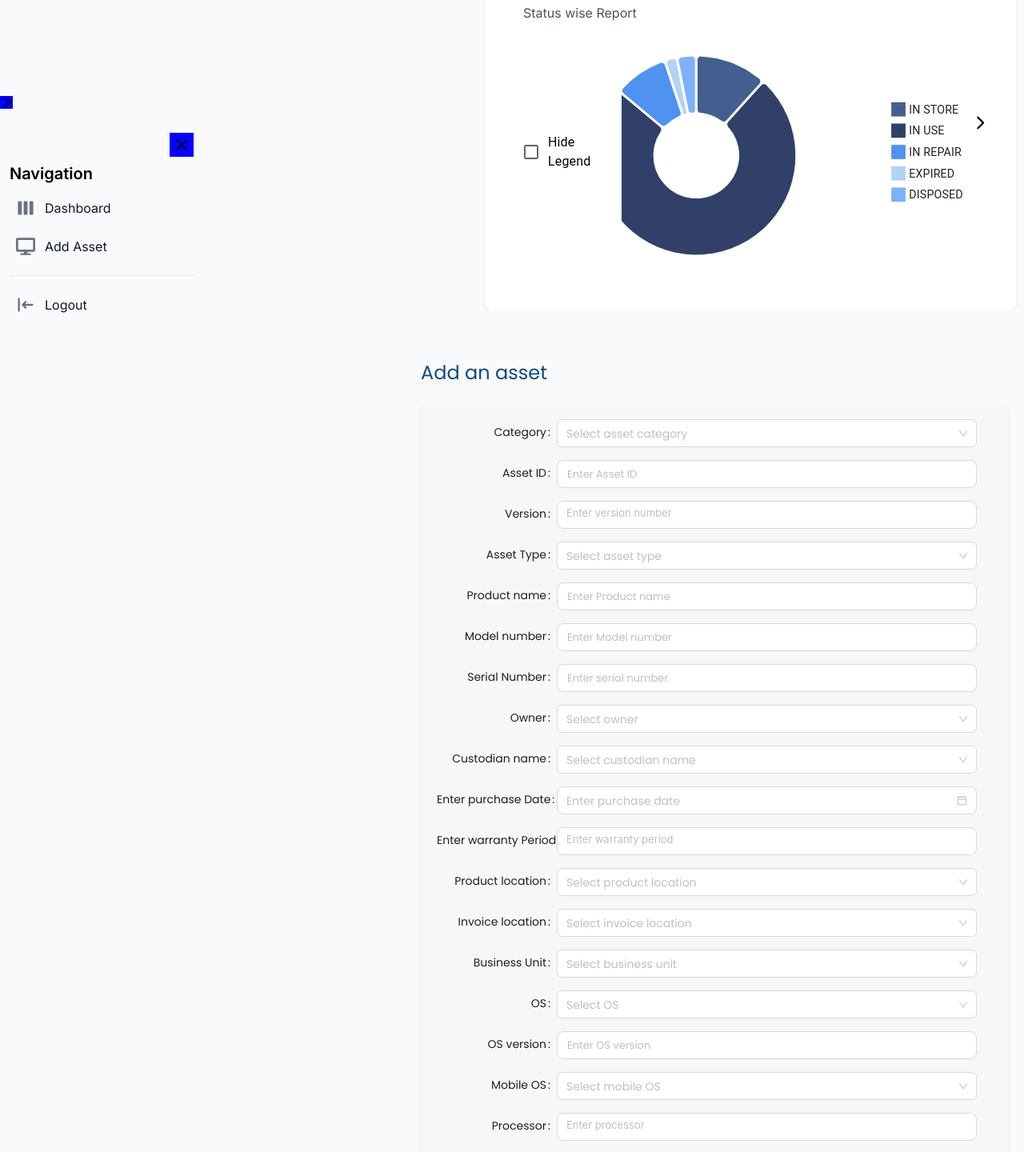
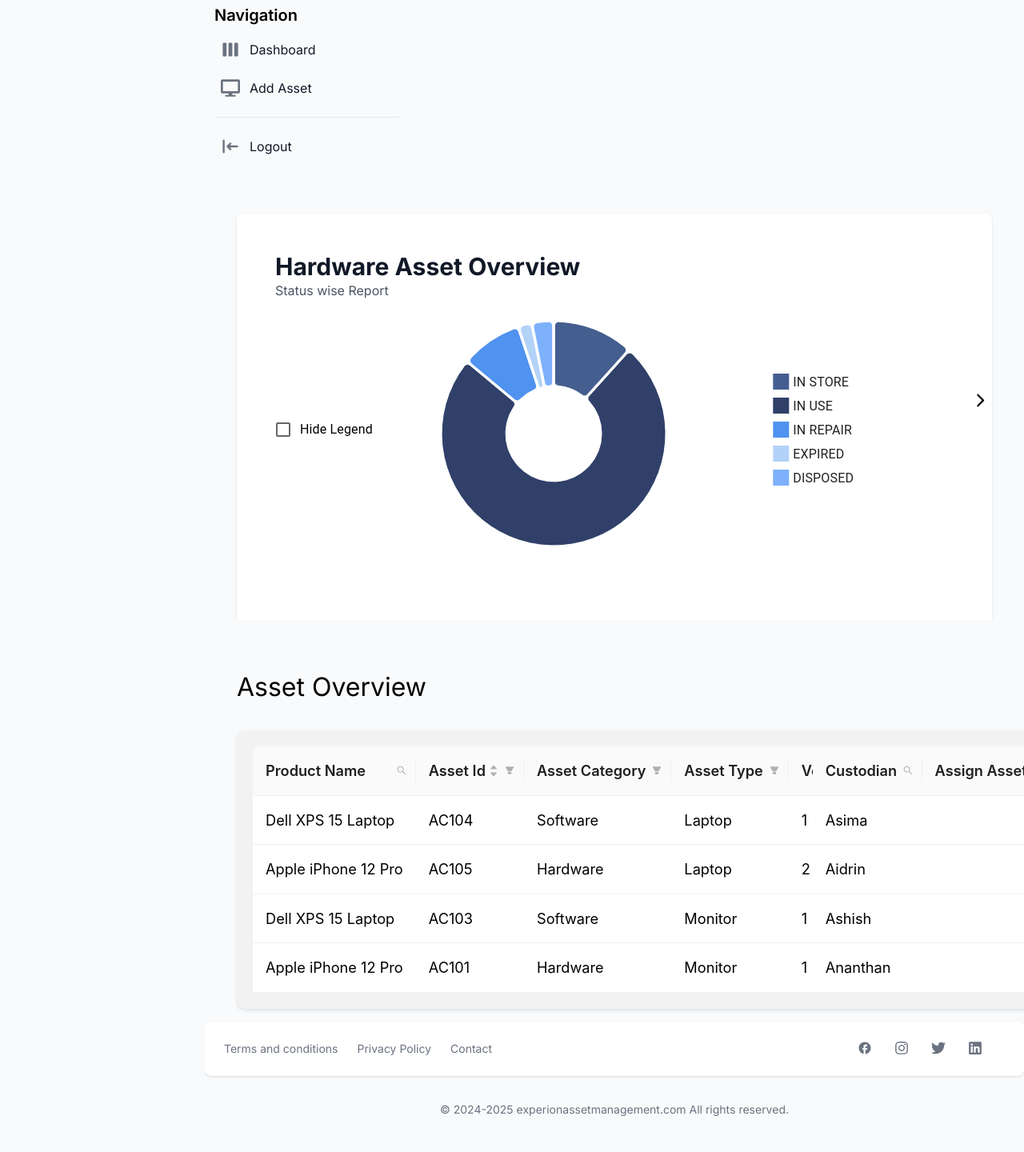
Before and after one commit to getwithashish/ExAM, a React (Vite) app in the folder exam_frontend/: page / in a window 1280 px wide. Shown: the part 228-1668 px from the top of the page at 80% size. Built offline with nearby package versions, Linux system fonts and the light colour scheme.

Commit message:
fix:sidebar fixed

```diff
--- a/exam_frontend/src/components/AddAsset/AddAsset.module.css
+++ b/exam_frontend/src/components/AddAsset/AddAsset.module.css
@@ -7,7 +7,7 @@
 
 .container {
   max-width: 800px;
-  margin: 40px auto;
+  margin: 20px;
   padding: 20px;
   font-family: 'Poppins';
 }
--- a/exam_frontend/src/components/AssetTable.css
+++ b/exam_frontend/src/components/AssetTable.css
@@ -8,17 +8,15 @@
 .mainDrawer{
     max-width: 100%; /* Adjust the maximum width as needed */
     width: auto;
-
     border-radius: 10px;
     padding: 10px;
-    /* margin-left: 150px;
-    margin-right: 200px; */
     overflow-y: auto;
     background: black;
 }
 .mainTable{
+    width: 100%;
     padding: 40px;
-    margin-left: 10px;
+    margin-left: 40px;
     margin-right: 10px;
     margin-top: 30px;
     background-color: #f2f2f2;
--- a/exam_frontend/src/components/charts/carousel.module.css
+++ b/exam_frontend/src/components/charts/carousel.module.css
@@ -3,6 +3,7 @@
 .carousel {
     position: relative;
     overflow: hidden;
+    margin: none;
   }
 
   .carousel-inner {
@@ -12,6 +13,7 @@
 
   .carousel-item {
     flex: 0 0 100%; /* Each item takes up the full width */
+    margin: none;
   }
 
   .prev,
--- a/exam_frontend/src/components/charts/piechartBody.tsx
+++ b/exam_frontend/src/components/charts/piechartBody.tsx
@@ -5,7 +5,7 @@ import Carousel from './carousel'; // Assuming you have the Carousel component i
 
 export const Statistics = () => {
   const items = [
-    <div className="rounded-lg bg-white p-8 shadow dark:bg-gray-800 m:p-10 xl:p-12 w-5/6 h-full" style={{ marginLeft: "100px" }}>
+    <div className="rounded-lg bg-white p-8 shadow dark:bg-gray-800 m:p-10 xl:p-12 h-full mx-10 my-10 ">
       <div className="mb-3 flex items-center justify-between">
         <div className="shrink-0">
           <span className="text-2xl font-bold leading-none text-gray-900 dark:text-white sm:text-3xl">
@@ -18,7 +18,7 @@ export const Statistics = () => {
       </div>
       <PieChart/>
     </div>,
-    <div className="rounded-lg bg-white p-2 shadow dark:bg-gray-800 m:p-10 xl:p-12 w-5/6 h-full" style={{ marginLeft: "100px" }}>
+    <div className="rounded-lg bg-white p-2 shadow dark:bg-gray-800 m:p-10 xl:p-12 h-full mx-10 my-10" >
       <div className="mb-3 flex items-center justify-between">
         <div className="shrink-0">
           <span className="text-2xl font-bold leading-none text-gray-900 dark:text-white sm:text-3xl">
--- a/exam_frontend/src/components/sidebar/SidebarHandler.tsx
+++ b/exam_frontend/src/components/sidebar/SidebarHandler.tsx
@@ -8,7 +8,7 @@ export const SidebarHandler = () => {
   const [isClicked, setIsClicked] = useState<boolean>(false);
 
   const handleResize = () => {
-    const isMobile: boolean = window.innerWidth <= 768;
+    const isMobile: boolean = window.innerWidth <= 1024;
     setIsSidebarVisible(!isMobile);
     setIsClicked(!isMobile);
   };
@@ -27,7 +27,8 @@ export const SidebarHandler = () => {
 
   const openSidebar = () => {
     console.log("clicked");
-    setIsClicked(true);
+    // setIsClicked(true);
+    setIsSidebarVisible(true)
   };
 
   return (
--- a/exam_frontend/src/components/sidebar/sidebar.module.css
+++ b/exam_frontend/src/components/sidebar/sidebar.module.css
@@ -2,51 +2,62 @@
 .Heading{
     font-size: 20px;
     font-weight: 600;
-
 }
-
 .hidden{
   display: none;
 }
+
+.displayed{
+  display: block;
+}
+
 .sidebar {
-    width: 250px;
+   width: 100%;
+    z-index: 100;
     transition: transform 0.3s ease;
+    flex-grow: 1;
   }
 
   .sidebar.open {
     transform: translateX(0);
   }
 
-  @media (max-width: 768px){
+  /* @media (max-width: 768px){
     .sidebar {
-      width: 100%;
-      position: fixed;
+      width: 150px;
+      z-index: 100;
       top: 0;
       left: 0;
       height: 100%;
-      z-index: 1000;
       background-color: white;
       box-shadow: 0px 0px 10px rgba(0, 0, 0, 0.1);
       transform: translateX(-100%);
     }
-  }
+  } */
 
-  .arrowButton{
+  /* .arrowButton{
     margin-top: 200px;
-  }
+    display: fixed;
+    color:black;
+    background-color: white;
+  } */
 
   .closeButton{
     margin-left: 200px;
     font-size: 30px;
+    color:black;
+    background-color: white;
+
 
   }
   .closeButton:hover{
-    transform: scale(1.5);
+    transform: scale(1.2);
+    box-shadow: 0 0 5px rgba(0, 0, 0, 0.5)
   }
 
   .scaleup:hover {
     cursor: pointer;
     transform: scale(1) translateX(20px); /* Scale up and translate on hover */
-    box-shadow: 0 0 10px rgba(0, 0, 0, 0.2); /* Add a subtle box shadow */
     background-image: linear-gradient(45deg, rgba(255, 255, 255, 0.5) 50%, transparent 50%); /* Add a background shine */
+    box-shadow: 0 0 5px rgba(0, 0, 0, 0.5)
   }
--- a/exam_frontend/src/components/sidebar/sidebar.tsx
+++ b/exam_frontend/src/components/sidebar/sidebar.tsx
@@ -19,11 +19,13 @@ const ExamSidebar: React.FC<ExamSidebarProps> = ({ isSidebarVisible, isClicked,
 
   return (
     <>
-      <button className={styles['arrowButton']} onClick={openSidebar}>
-      <BsChevronDoubleRight></BsChevronDoubleRight>
+    <button className={styles['arrowButton']} onClick={openSidebar}>
+        <BsChevronDoubleRight className={`h-screen flex justify-center items-center fixed z-50 ${isSidebarVisible ? styles['hidden'] : styles['displayed']}`}></BsChevronDoubleRight>
+
       </button>
       <div className={` ${isClicked ? styles['open'] : isSidebarVisible ? styles['sidebar'] : styles['hidden']}`}>
         <Sidebar aria-label="Sidebar with multi-level dropdown example">
+
           <div className="flex h-full flex-col justify-between py-2">
             <div>
               <button className={styles['closeButton']} onClick={closeSidebar}>
--- a/exam_frontend/src/flowbite-theme.ts
+++ b/exam_frontend/src/flowbite-theme.ts
@@ -45,7 +45,7 @@ const flowbiteTheme: CustomFlowbiteTheme = {
     base: "fixed z-30 w-full bg-white border-b border-gray-200 dark:bg-gray-800 dark:border-gray-700",
   },
   sidebar: {
-    base: "flex fixed top-0 left-0 z-20 flex-col flex-shrink-0 pt-16 h-full duration-75 border-r border-gray-200 lg:flex transition-width dark:border-grey-700",
+    base: "flex z-20 fixed top-0 left-0  flex-col flex-shrink-0 pt-16 h-full duration-75 border-r border-gray-200 lg:flex transition-width dark:border-grey-700",
   },
   textarea: {
     base: "block w-full text-sm p-4 rounded-lg border disabled:cursor-not-allowed disabled:opacity-50",
--- a/exam_frontend/src/layouts/navbar-sidebar.tsx
+++ b/exam_frontend/src/layouts/navbar-sidebar.tsx
@@ -4,9 +4,8 @@ import type { FC, PropsWithChildren } from "react";
 import { Footer } from "flowbite-react";
 import { SidebarHandler } from "../components/sidebar/SidebarHandler";
 import Navbar from "../components/Navbar/navbar";
-import Sidebar from "../components/sidebar";
 import { MdFacebook } from "react-icons/md";
-import { FaDribbble, FaGithub, FaInstagram, FaLinkedin, FaTwitter } from "react-icons/fa";
+import { FaInstagram, FaLinkedin, FaTwitter } from "react-icons/fa";
 
 interface NavbarSidebarLayoutProps {
   isFooter?: boolean;
@@ -18,7 +17,7 @@ const NavbarSidebarLayout: FC<PropsWithChildren<NavbarSidebarLayoutProps>> =
       <>
         <Navbar />
         <div className="flex items-start pt-16">
-          <SidebarHandler />
+          {/* <SidebarHandler /> */}
           <MainContent isFooter={isFooter}>{children}</MainContent>
         </div>
       </>
@@ -33,7 +32,7 @@ const MainContent: FC<PropsWithChildren<NavbarSidebarLayoutProps>> = function ({
     <main className="relative h-full w-full overflow-y-auto bg-gray-50 dark:bg-gray-900 lg:ml-64">
       {children}
       {isFooter && (
-        <div className="mx-4 mt-4">
+        <div className=" mt-4">
           <MainContentFooter />
         </div>
       )}
--- a/exam_frontend/src/pages/index.tsx
+++ b/exam_frontend/src/pages/index.tsx
@@ -12,17 +12,18 @@ import React, { useState, useEffect } from 'react';
 import AssetTable from '../components/AssetTable';
 import { Assignment } from "../components/Assign/Assignment";
 import { Statistics } from "../components/charts/piechartBody";
+import { SidebarHandler } from "../components/sidebar/SidebarHandler";
 
 
 const DashboardPage: FC = function () {
   return (
     <NavbarSidebarLayout>
       <div>
-
+        <SidebarHandler />
         <Statistics />
 
         {/* <Addasset/> */}
-        <AddAsset/>
+        {/* <AddAsset/> */}
 
         <AssetTable />
 
```
Also changed, not shown: exam_frontend/src/components/Assign/Assignment.tsx (line endings or trailing spaces).
